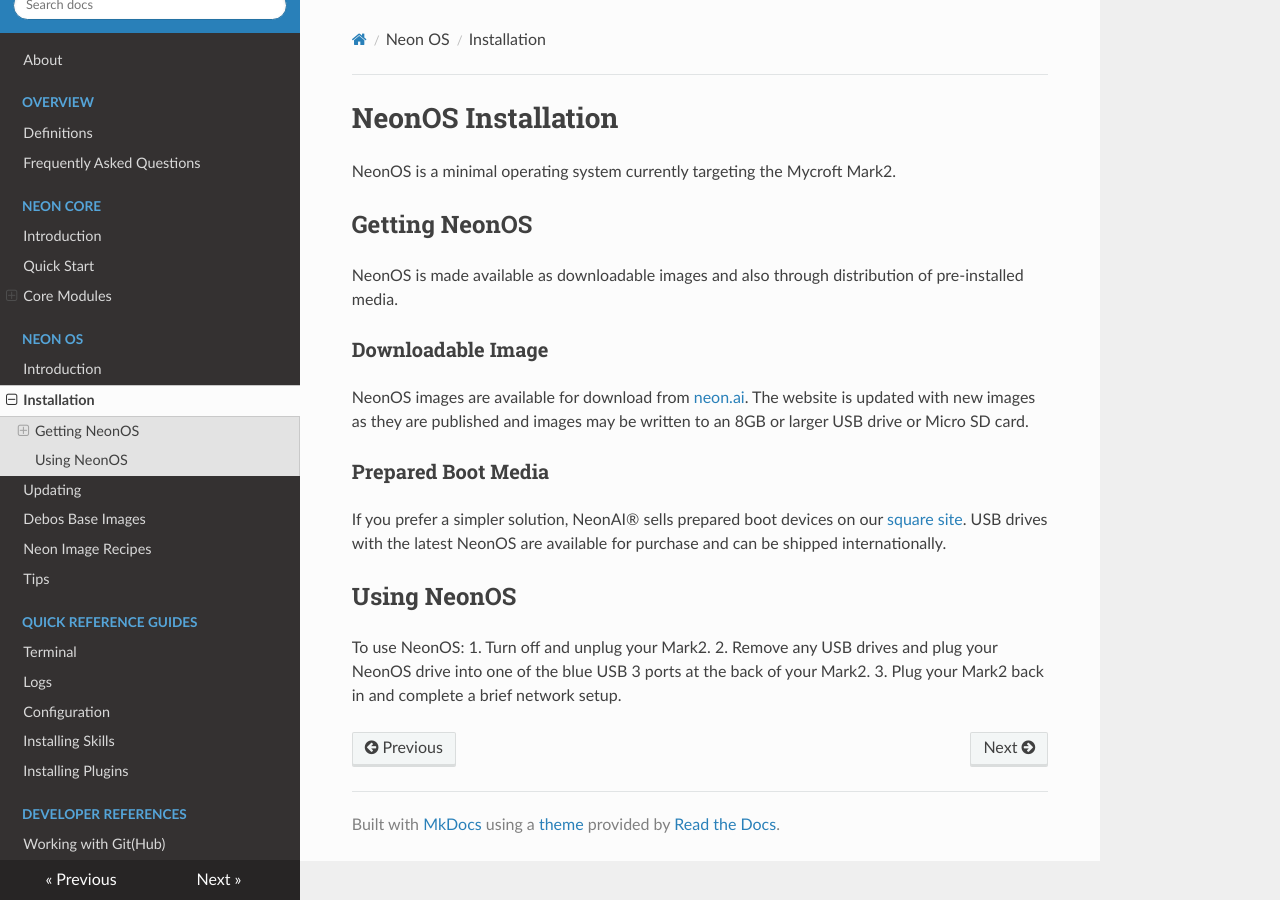
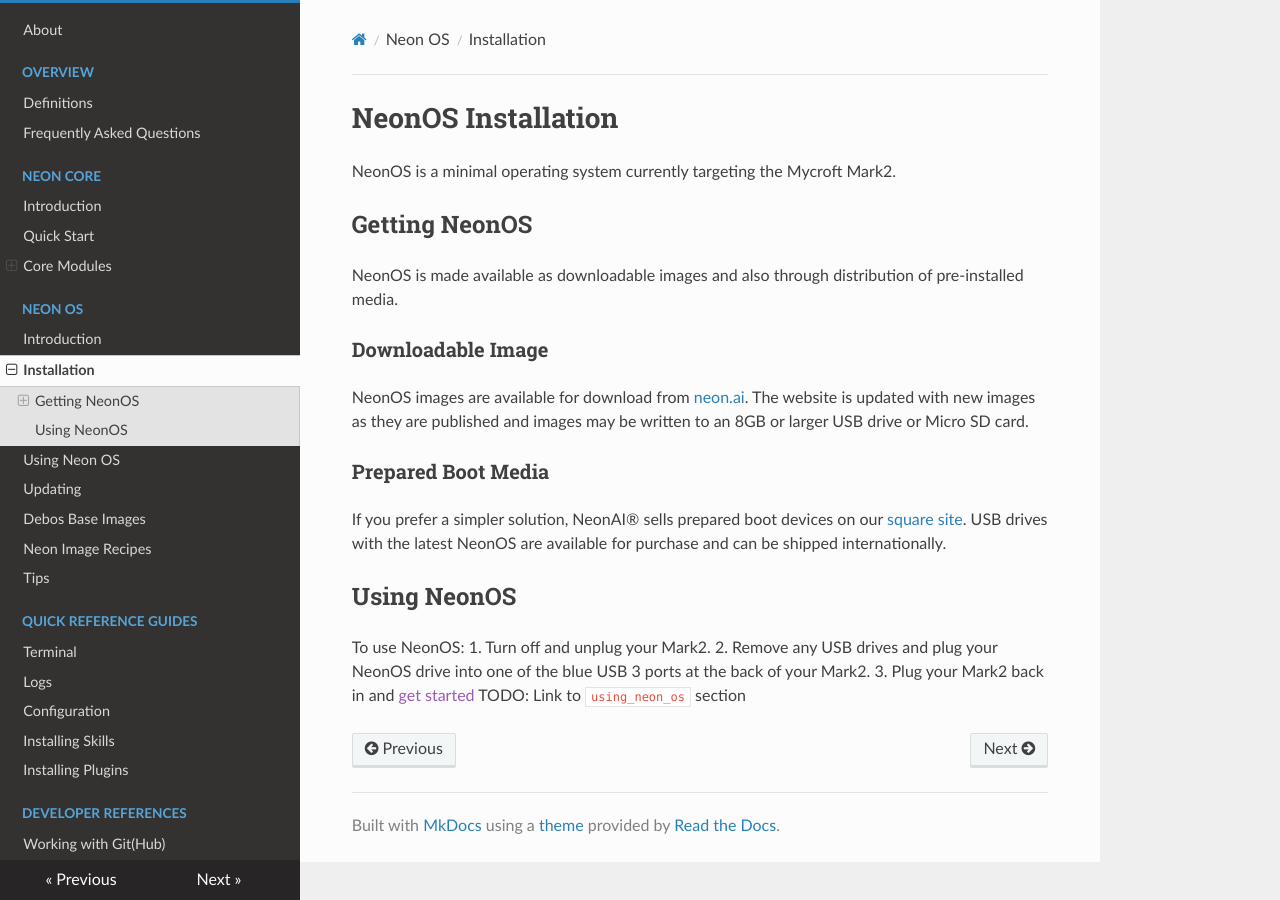
Before and after one commit to NeonGeckoCom/neon-docs, an MkDocs documentation site: the page built from docs/neon_os/neon_os_installation.md, in a window 1280 px wide. Built offline with MkDocs 1.6.1, drawn with Linux system fonts in a browser that asks for light colours; nearby versions of some CDN libraries.

Commit message:
Outline section for 'using neon os'

```diff
--- a/docs/neon_os/neon_os_installation.md
+++ b/docs/neon_os/neon_os_installation.md
@@ -20,4 +20,4 @@
 1. Turn off and unplug your Mark2.
 2. Remove any USB drives and plug your NeonOS drive into one of the blue USB 3
    ports at the back of your Mark2.
-3. Plug your Mark2 back in and complete a brief network setup.
+3. Plug your Mark2 back in and [get started]()  TODO: Link to `using_neon_os` section
--- a/mkdocs.yml
+++ b/mkdocs.yml
@@ -21,6 +21,7 @@
   - Neon OS:
     - Introduction: neon_os/index.md
     - Installation: neon_os/neon_os_installation.md
+    - Using Neon OS: neon_os/using_neon_os.md
     - Updating: neon_os/neon_os_updates.md
     - Debos Base Images: neon_os/neon_debos.md
     - Neon Image Recipes: neon_os/neon_image_recipe.md
```
Also changed, not shown: docs/neon_os/using_neon_os.md (added, +17 -0 lines).
